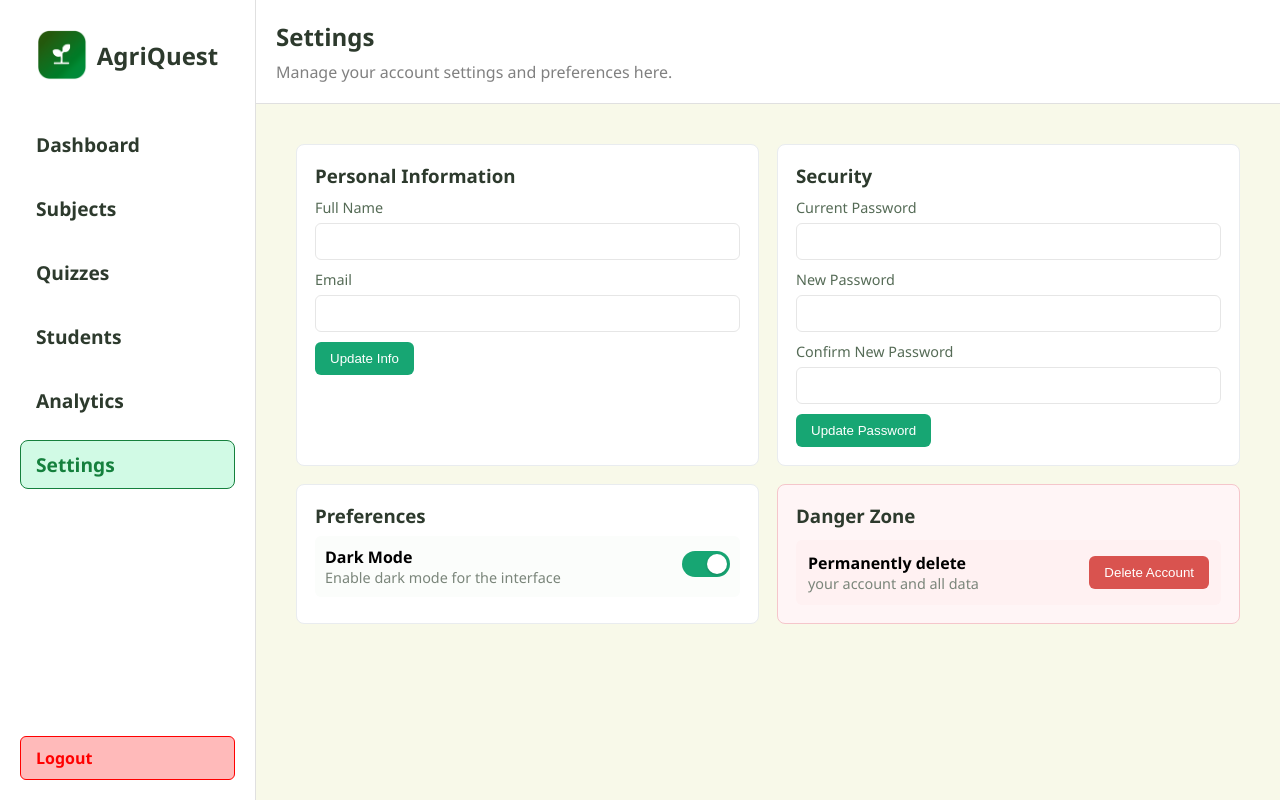
After one commit to mokuken/AgriQuest, a Flask app: page /teacher/settings in a window 1280 px wide. The commit adds this page. Run offline with Flask 3, Linux system fonts and the light colour scheme.

Commit message:
feat: add teacher settings page with profile management and account deletion functionality

```diff
--- a/app/routes.py
+++ b/app/routes.py
@@ -1,6 +1,6 @@
 from flask import Blueprint, render_template, request, jsonify, session, redirect, url_for, flash
 
-from .models import db, Subject, Quiz, Question, Option
+from .models import db, Subject, Quiz, Question, Option, Teacher
 
 main = Blueprint("main", __name__)
 
@@ -141,6 +141,98 @@ def teacher_create_quiz():
 def teacher_students():
     return render_template("teacher/students.html")
 
+@main.route("/teacher/settings")
+def teacher_settings():
+    teacher_id = session.get('teacher_id')
+    teacher = None
+    if teacher_id:
+        teacher = Teacher.query.filter_by(id=teacher_id).first()
+    return render_template("teacher/settings.html", teacher=teacher)
+
+
+@main.route('/teacher/settings/update_info', methods=['POST'])
+def teacher_update_info():
+    teacher_id = session.get('teacher_id')
+    if not teacher_id:
+        flash('Authentication required.', 'error')
+        return redirect(url_for('auth.login_teacher'))
+    teacher = Teacher.query.filter_by(id=teacher_id).first()
+    if not teacher:
+        flash('Teacher not found.', 'error')
+        return redirect(url_for('auth.login_teacher'))
+
+    name = request.form.get('name')
+    email = request.form.get('email')
+    if not name or not email:
+        flash('Name and email are required.', 'error')
+        return redirect(url_for('main.teacher_settings'))
+
+    # check for email collision
+    existing = Teacher.query.filter(Teacher.email == email, Teacher.id != teacher.id).first()
+    if existing:
+        flash('Email already in use by another account.', 'error')
+        return redirect(url_for('main.teacher_settings'))
+
+    teacher.name = name
+    teacher.email = email
+    db.session.commit()
+    flash('Profile updated successfully.', 'success')
+    return redirect(url_for('main.teacher_settings'))
+
+
+@main.route('/teacher/settings/update_password', methods=['POST'])
+def teacher_update_password():
+    teacher_id = session.get('teacher_id')
+    if not teacher_id:
+        flash('Authentication required.', 'error')
+        return redirect(url_for('auth.login_teacher'))
+    teacher = Teacher.query.filter_by(id=teacher_id).first()
+    if not teacher:
+        flash('Teacher not found.', 'error')
+        return redirect(url_for('auth.login_teacher'))
+
+    current = request.form.get('current_password')
+    new = request.form.get('new_password')
+    confirm = request.form.get('confirm_password')
+    if not current or not new or not confirm:
+        flash('Please fill out all password fields.', 'error')
+        return redirect(url_for('main.teacher_settings'))
+    if not teacher.check_password(current):
+        flash('Current password is incorrect.', 'error')
+        return redirect(url_for('main.teacher_settings'))
+    if new != confirm:
+        flash('New passwords do not match.', 'error')
+        return redirect(url_for('main.teacher_settings'))
+    teacher.set_password(new)
+    db.session.commit()
+    flash('Password updated successfully.', 'success')
+    return redirect(url_for('main.teacher_settings'))
+
+
+@main.route('/teacher/settings/delete_account', methods=['POST'])
+def teacher_delete_account():
+    teacher_id = session.get('teacher_id')
+    if not teacher_id:
+        flash('Authentication required.', 'error')
+        return redirect(url_for('auth.login_teacher'))
+    teacher = Teacher.query.filter_by(id=teacher_id).first()
+    if not teacher:
+        flash('Teacher not found.', 'error')
+        return redirect(url_for('auth.login_teacher'))
+
+    # Optional: confirm via password
+    password = request.form.get('confirm_password')
+    if password and not teacher.check_password(password):
+        flash('Password confirmation incorrect.', 'error')
+        return redirect(url_for('main.teacher_settings'))
+
+    # delete teacher and logout
+    db.session.delete(teacher)
+    db.session.commit()
+    session.clear()
+    flash('Your account has been deleted.', 'success')
+    return redirect(url_for('auth.login_teacher'))
+
 
 # Edit quiz route
 @main.route("/teacher/quizzes/edit/<int:quiz_id>", methods=["GET", "POST"])
--- a/app/templates/partials/teacher_sidebar.html
+++ b/app/templates/partials/teacher_sidebar.html
@@ -62,7 +62,7 @@
     left: 0;
     width: 100vw;
     height: 100vh;
-    background: rgba(0,0,0,0.3);
+    background: rgba(0, 0, 0, 0.3);
     z-index: 1000;
     align-items: center;
     justify-content: center;
@@ -71,13 +71,13 @@
     background: #fff;
     padding: 30px 20px;
     border-radius: 10px;
-    box-shadow: 0 2px 10px rgba(0,0,0,0.2);
+    box-shadow: 0 2px 10px rgba(0, 0, 0, 0.2);
     max-width: 350px;
     margin: auto;
     text-align: center;
     transform: scale(0.7);
     opacity: 0;
-    transition: transform 0.25s cubic-bezier(.42,0,.58,1), opacity 0.2s;
+    transition: transform 0.25s cubic-bezier(0.42, 0, 0.58, 1), opacity 0.2s;
   }
   #logoutModal.show .modal-content {
     transform: scale(1);
@@ -121,12 +121,32 @@
     <span style="font-size: 1.5rem">AgriQuest</span>
   </div>
   <div class="nav-links">
-    <a href="{{ url_for('main.teacher_dashboard') }}" class="{% if request.endpoint == 'main.teacher_dashboard' %}active{% endif %}">Dashboard</a>
-    <a href="{{ url_for('main.teacher_subjects') }}" class="{% if request.endpoint == 'main.teacher_subjects' %}active{% endif %}">Subjects</a>
-    <a href="{{ url_for('main.teacher_quizzes') }}" class="{% if request.endpoint == 'main.teacher_quizzes' or request.endpoint == 'main.teacher_create_quiz' %}active{% endif %}">Quizzes</a>
-    <a href="{{ url_for('main.teacher_students') }}" class="{% if request.endpoint == 'main.teacher_students' %}active{% endif %}">Students</a>
+    <a
+      href="{{ url_for('main.teacher_dashboard') }}"
+      class="{% if request.endpoint == 'main.teacher_dashboard' %}active{% endif %}"
+      >Dashboard</a
+    >
+    <a
+      href="{{ url_for('main.teacher_subjects') }}"
+      class="{% if request.endpoint == 'main.teacher_subjects' %}active{% endif %}"
+      >Subjects</a
+    >
+    <a
+      href="{{ url_for('main.teacher_quizzes') }}"
+      class="{% if request.endpoint == 'main.teacher_quizzes' or request.endpoint == 'main.teacher_create_quiz' %}active{% endif %}"
+      >Quizzes</a
+    >
+    <a
+      href="{{ url_for('main.teacher_students') }}"
+      class="{% if request.endpoint == 'main.teacher_students' %}active{% endif %}"
+      >Students</a
+    >
     <a href="#">Analytics</a>
-    <a href="#">Settings</a>
+    <a
+      href="{{ url_for('main.teacher_settings') }}"
+      class="{% if request.endpoint == 'main.teacher_settings' %}active{% endif %}"
+      >Settings</a
+    >
   </div>
 </div>
 <div class="footer">
@@ -143,31 +163,31 @@
     </div>
   </div>
   <script>
-    const logoutBtn = document.getElementById('logoutBtn');
-    const logoutModal = document.getElementById('logoutModal');
-    const confirmLogout = document.getElementById('confirmLogout');
-    const cancelLogout = document.getElementById('cancelLogout');
-    logoutBtn.onclick = function(e) {
+    const logoutBtn = document.getElementById("logoutBtn");
+    const logoutModal = document.getElementById("logoutModal");
+    const confirmLogout = document.getElementById("confirmLogout");
+    const cancelLogout = document.getElementById("cancelLogout");
+    logoutBtn.onclick = function (e) {
       e.preventDefault();
-      logoutModal.style.display = 'flex';
-      setTimeout(function() {
-        logoutModal.classList.add('show');
+      logoutModal.style.display = "flex";
+      setTimeout(function () {
+        logoutModal.classList.add("show");
       }, 10);
     };
-    cancelLogout.onclick = function() {
-      logoutModal.classList.remove('show');
-      setTimeout(function() {
-        logoutModal.style.display = 'none';
+    cancelLogout.onclick = function () {
+      logoutModal.classList.remove("show");
+      setTimeout(function () {
+        logoutModal.style.display = "none";
       }, 250);
     };
-    confirmLogout.onclick = function() {
+    confirmLogout.onclick = function () {
       window.location.href = "{{ url_for('auth.logout') }}";
     };
-    window.onclick = function(event) {
+    window.onclick = function (event) {
       if (event.target === logoutModal) {
-        logoutModal.classList.remove('show');
-        setTimeout(function() {
-          logoutModal.style.display = 'none';
+        logoutModal.classList.remove("show");
+        setTimeout(function () {
+          logoutModal.style.display = "none";
         }, 250);
       }
     };
--- /dev/null
+++ b/app/templates/teacher/settings.html
@@ -0,0 +1,233 @@
+<!DOCTYPE html>
+<html lang="en">
+  <head>
+    <meta charset="UTF-8" />
+    <meta name="viewport" content="width=device-width, initial-scale=1.0" />
+    <title>Dashboard</title>
+  </head>
+  <style>
+    /* Minimal styles used by this template and included sidebar partial */
+    * {
+      box-sizing: border-box;
+      margin: 0;
+      padding: 0;
+    }
+    body {
+      font-family: "Segoe UI", Tahoma, Geneva, Verdana, sans-serif;
+      background: #f8f9e9;
+      min-height: 100vh;
+      display: flex;
+    }
+    .left {
+      width: 20%;
+      background: white;
+      padding: 20px;
+      display: flex;
+      flex-direction: column;
+      justify-content: space-between;
+      min-height: 100vh;
+      border-right: 1px solid #e0e0e0;
+    }
+    .right {
+      height: 100vh;
+      width: 80%;
+      overflow-y: auto;
+      padding-bottom: 20px;
+    }
+    .header {
+      width: 100%;
+      background-color: #fff;
+      border-bottom: 1px solid #e0e0e0;
+      margin-bottom: 20px;
+      padding: 20px;
+      display: flex;
+      justify-content: space-between;
+      align-items: center;
+    }
+    .header-title {
+      display: flex;
+      flex-direction: column;
+      gap: 8px;
+    }
+    .section {
+      display: flex;
+      gap: 20px;
+      padding: 0 20px;
+      margin-top: 20px;
+    }
+    /* Settings page styles */
+    .settings-container { max-width: 1000px; margin: 0 auto; }
+    .grid { display: grid; grid-template-columns: 1fr; gap: 18px; }
+    .card { background: #fff; border: 1px solid #e9ecef; border-radius: 8px; padding: 18px; }
+    .card h3 { margin-bottom: 8px; color:#2d3a2d }
+    .card-row { display:flex; gap:20px; }
+    .profile-left { width: 160px; display:flex; align-items:flex-start }
+    .avatar img { width: 96px; height: 96px; border-radius: 50%; object-fit:cover; border:4px solid #fff; box-shadow:0 2px 6px rgba(0,0,0,0.08)}
+    .change-photo { display:block; margin-top:8px; color:#17a673; font-size:0.9rem; text-decoration:none }
+    .profile-right { flex:1 }
+    .form-row { margin-top:10px; display:flex; flex-direction:column }
+    .form-row.two-cols { grid-template-columns: 1fr 1fr }
+    label { font-size:0.9rem; color:#556b56; margin-bottom:6px }
+    input[type="text"], input[type="email"], input[type="password"], select { padding:10px 12px; border:1px solid #e6e6e6; border-radius:6px; width:100%; }
+    .muted { color:#7a857a; font-size:0.9rem }
+    .theme-options { display:flex; gap:12px; margin:8px 0 16px }
+
+    .pref-list { display:flex; flex-direction:column; gap:12px }
+    .pref-item { display:flex; justify-content:space-between; align-items:center; padding:10px; border-radius:6px; background:#fbfdfb }
+
+    /* Toggle switch */
+    .toggle { position:relative; width:48px; height:26px; display:inline-block }
+    .toggle input { display:none }
+    .toggle .slider { position:absolute; inset:0; background:#e6e6e6; border-radius:20px; transition:all .2s }
+    .toggle .slider:before { content:''; position:absolute; width:20px; height:20px; left:3px; top:3px; background:white; border-radius:50%; box-shadow:0 1px 3px rgba(0,0,0,0.2); transition:all .2s }
+    .toggle input:checked + .slider { background:#17a673 }
+    .toggle input:checked + .slider:before { transform: translateX(22px) }
+
+    .two-col-cta { display:flex; justify-content:space-between; align-items:center; margin-top:12px }
+    .two-col-cta .muted { margin-top:4px }
+
+    .danger { border-color:#f5c6cb; background: #fff5f6 }
+    .danger-row { display:flex; justify-content:space-between; align-items:center; padding:12px; background:#fff1f2; border-radius:6px }
+
+    .actions { display:flex; justify-content:flex-end; gap:10px; margin-top:18px }
+    .btn { padding:8px 14px; border-radius:6px; border:1px solid transparent; background: #f1f1f1; cursor:pointer }
+    .btn.primary { background:#17a673; color:white }
+    .btn.danger { background:#d9534f; color:white }
+    .btn.outline { background:transparent; border:1px solid #e6e6e6 }
+
+    @media(min-width:900px){
+      .grid { grid-template-columns: 1fr 1fr; }
+      .card.profile { grid-column: 1 / 3 }
+      .profile-right .two-cols { display:grid; grid-template-columns: 1fr 1fr; gap:12px }
+    }
+  </style>
+  <body>
+    <div class="left">{% include 'partials/teacher_sidebar.html' %}</div>
+    <div class="right">
+      <div class="header">
+        <div class="header-title">
+          <span style="font-size: 1.5rem; font-weight: 700; color: #2d3a2d"
+            >Settings</span
+          >
+          <span style="font-size: 1rem; color: grey"
+            >Manage your account settings and preferences here.</span
+          >
+        </div>
+      </div>
+      <div class="section" style="width: 100%">
+        <div class="settings-container" style="width:100%; padding: 20px">
+          <!-- Profile Information + Preferences + Security + Danger Zone -->
+          <div class="grid">
+            <section class="card">
+              <h3>Personal Information</h3>
+              <form method="post" action="{{ url_for('main.teacher_update_info') }}">
+                <div class="form-row two-cols">
+                  <label for="name">Full Name</label>
+                  <input id="name" name="name" type="text" value="{{ teacher.name if teacher else '' }}" />
+                </div>
+                <div class="form-row two-cols">
+                  <label for="email">Email</label>
+                  <input id="email" name="email" type="email" value="{{ teacher.email if teacher else '' }}" />
+                </div>
+                <div style="margin-top:10px">
+                  <button type="submit" class="btn primary">Update Info</button>
+                </div>
+              </form>
+            </section>
+
+            <section class="card security">
+              <h3>Security</h3>
+              <form method="post" action="{{ url_for('main.teacher_update_password') }}">
+                <div class="form-row two-cols">
+                  <label for="current_password">Current Password</label>
+                  <input id="current_password" name="current_password" type="password" placeholder="" />
+                </div>
+                <div class="form-row two-cols">
+                  <label for="new_password">New Password</label>
+                  <input id="new_password" name="new_password" type="password" placeholder="" />
+                </div>
+                <div class="form-row two-cols" style="margin-top:10px">
+                  <label for="confirm_password">Confirm New Password</label>
+                  <input id="confirm_password" name="confirm_password" type="password" placeholder="" />
+                </div>
+                <div style="margin-top:10px">
+                  <button type="submit" class="btn primary">Update Password</button>
+                </div>
+              </form>
+            </section>
+
+            <section class="card preferences">
+              <h3>Preferences</h3>
+
+              <div class="pref-list">
+                <div class="pref-item">
+                  <div>
+                    <strong>Dark Mode</strong>
+                    <div class="muted">Enable dark mode for the interface</div>
+                  </div>
+                  <label class="toggle">
+                    <input type="checkbox" checked />
+                    <span class="slider"></span>
+                  </label>
+                </div>
+            </section>
+
+            <section class="card danger">
+              <h3>Danger Zone</h3>
+              <div class="danger-row" style="margin-top:12px">
+                <div>
+                  <strong>Permanently delete</strong>
+                  <div class="muted">your account and all data</div>
+                </div>
+                <div>
+                  <button id="open-delete-modal" class="btn danger">Delete Account</button>
+                </div>
+              </div>
+
+              <!-- Delete confirmation modal -->
+              <div id="delete-modal" style="display:none; position:fixed; inset:0; background:rgba(0,0,0,0.5); align-items:center; justify-content:center; z-index:9999;">
+                <div style="background:white; width:420px; padding:20px; border-radius:8px; box-shadow:0 6px 18px rgba(0,0,0,0.2);">
+                  <h3 style="margin-bottom:8px">Confirm account deletion</h3>
+                  <p class="muted">This action is permanent. Enter your password to confirm deleting your account.</p>
+                  <form id="delete-form" method="post" action="{{ url_for('main.teacher_delete_account') }}">
+                    <div style="margin-top:12px">
+                      <label for="modal_confirm_password">Password</label>
+                      <input id="modal_confirm_password" name="confirm_password" type="password" style="width:100%; padding:8px; margin-top:6px;" />
+                    </div>
+                    <div style="display:flex; justify-content:flex-end; gap:8px; margin-top:16px">
+                      <button type="button" id="cancel-delete" class="btn outline">Cancel</button>
+                      <button type="submit" id="confirm-delete" class="btn danger">Confirm Delete</button>
+                    </div>
+                  </form>
+                </div>
+              </div>
+            </section>
+          </div>
+        </div>
+      </div>
+    </div>
+  </body>
+  <script>
+    // Modal handling for delete account
+    (function(){
+      var openBtn = document.getElementById('open-delete-modal');
+      var modal = document.getElementById('delete-modal');
+      var cancelBtn = document.getElementById('cancel-delete');
+      var pwd = document.getElementById('modal_confirm_password');
+
+      function showModal(){
+        modal.style.display = 'flex';
+        setTimeout(function(){ if(pwd) pwd.focus(); }, 50);
+      }
+      function hideModal(){
+        modal.style.display = 'none';
+      }
+      if(openBtn) openBtn.addEventListener('click', showModal);
+      if(cancelBtn) cancelBtn.addEventListener('click', hideModal);
+      // close on background click
+      if(modal) modal.addEventListener('click', function(e){ if(e.target === modal) hideModal(); });
+      // close on Esc
+      document.addEventListener('keydown', function(e){ if(e.key === 'Escape') hideModal(); });
+    })();
+  </script>
+</html>
```
Also changed, not shown: instance/agriquest.db (added).
